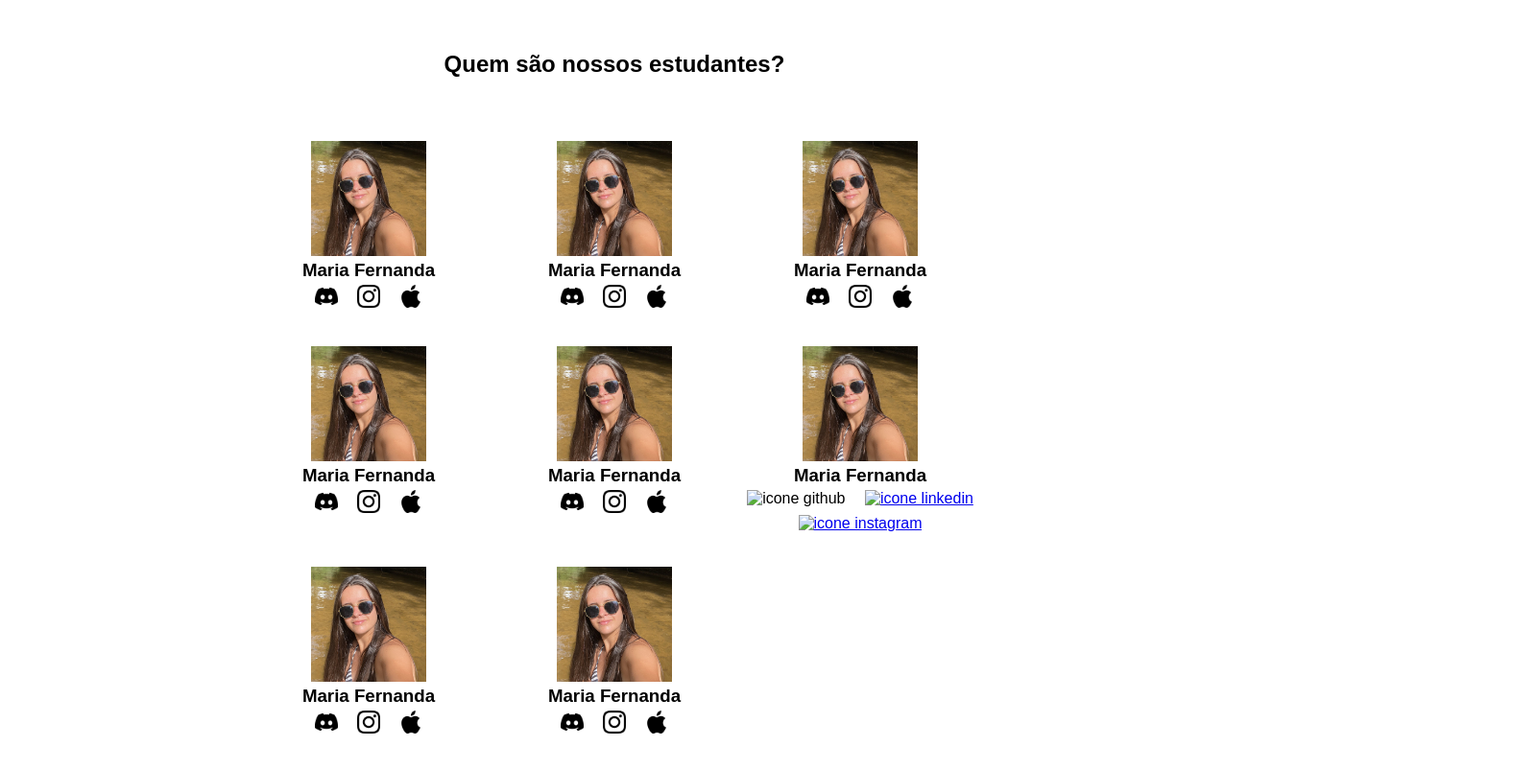
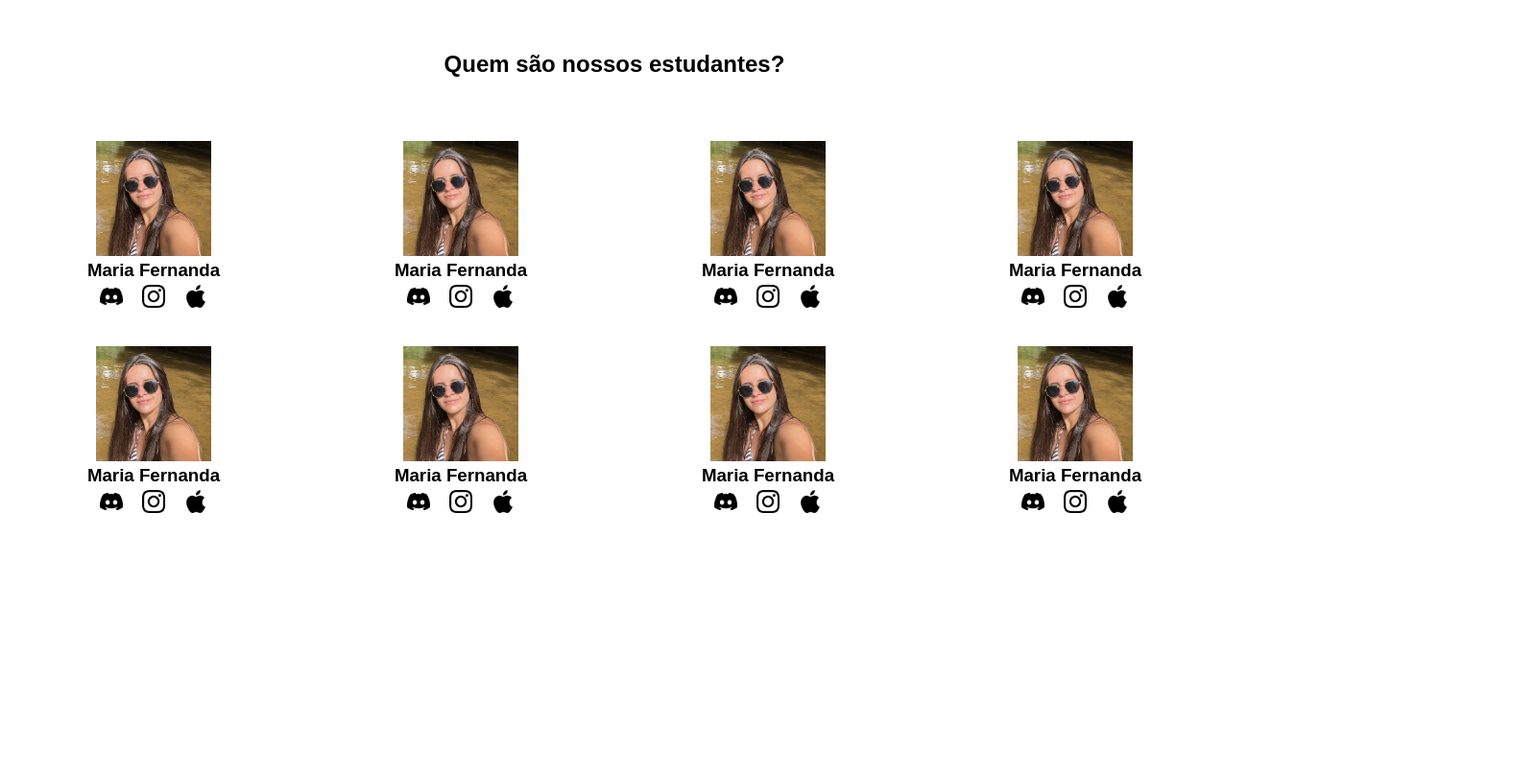
Before and after one commit to Mariacanedo/site-turma-criativa, a plain HTML site: page index.html in a window 1280 px wide. Shown: the part 455-1258 px from the top of the page at 96% size, 1600 px wide, since content can reach past the window. After the commit the page ends 1038 px from the top, so only its background shows below. Drawn offline with Linux system fonts and the light colour scheme.

Commit message:
Add files via upload

```diff
--- a/index.html
+++ b/index.html
@@ -26,6 +26,34 @@
     <section class="estudante">
         <h2 class="estudante-titulo">Quem são nossos estudantes?</h2>
         <div class="estudante-todos">
+        <div class="estudante-div">
+            <img class="estudante-imagem" src="Mariafernanda.jpg" alt="foto da Maria">
+            <h3 class="estudante-nome">Maria Fernanda</h3>
+            <a href="https://github.com/Mariacanedo"><img class="estudante-icone" src="6422197.png" alt="icone github"></a>
+            <a href="https://instagram.com/Mariacanedoo/"><img class="estudante-icone" src="6422200.png" alt="icone instagram"></a>
+            <img class="estudante-icone" src="6424299.png" alt="icone apple"></a>
+        </div>
+        <div class="estudante-div">
+            <img class="estudante-imagem" src="Mariafernanda.jpg" alt="foto da Maria">
+            <h3 class="estudante-nome">Maria Fernanda</h3>
+            <a href="https://github.com/Mariacanedo"><img class="estudante-icone" src="6422197.png" alt="icone github"></a>
+            <a href="https://instagram.com/Mariacanedoo/"><img class="estudante-icone" src="6422200.png" alt="icone instagram"></a>
+            <img class="estudante-icone" src="6424299.png" alt="icone apple"></a>
+        </div>
+        <div class="estudante-div">
+            <img class="estudante-imagem" src="Mariafernanda.jpg" alt="foto da Maria">
+            <h3 class="estudante-nome">Maria Fernanda</h3>
+            <a href="https://github.com/Mariacanedo"><img class="estudante-icone" src="6422197.png" alt="icone github"></a>
+            <a href="https://instagram.com/Mariacanedoo/"><img class="estudante-icone" src="6422200.png" alt="icone instagram"></a>
+            <img class="estudante-icone" src="6424299.png" alt="icone apple"></a>
+        </div>
+        <div class="estudante-div">
+            <img class="estudante-imagem" src="Mariafernanda.jpg" alt="foto da Maria">
+            <h3 class="estudante-nome">Maria Fernanda</h3>
+            <a href="https://github.com/Mariacanedo"><img class="estudante-icone" src="6422197.png" alt="icone github"></a>
+            <a href="https://instagram.com/Mariacanedoo/"><img class="estudante-icone" src="6422200.png" alt="icone instagram"></a>
+            <img class="estudante-icone" src="6424299.png" alt="icone apple"></a>
+        </div>
         <span></span>
         <div class="estudante-div">
             <img class="estudante-imagem" src="Mariafernanda.jpg" alt="foto da Maria">
@@ -48,8 +76,6 @@
             <a href="https://instagram.com/Mariacanedoo/"><img class="estudante-icone" src="6422200.png" alt="icone instagram"></a>
             <img class="estudante-icone" src="6424299.png" alt="icone apple"></a>
         </div>
-        <span></span>
-        <span></span>
         <div class="estudante-div">
             <img class="estudante-imagem" src="Mariafernanda.jpg" alt="foto da Maria">
             <h3 class="estudante-nome">Maria Fernanda</h3>
@@ -57,37 +83,6 @@
             <a href="https://instagram.com/Mariacanedoo/"><img class="estudante-icone" src="6422200.png" alt="icone instagram"></a>
             <img class="estudante-icone" src="6424299.png" alt="icone apple"></a>
         </div>
-        <div class="estudante-div">
-            <img class="estudante-imagem" src="Mariafernanda.jpg" alt="foto da Maria">
-            <h3 class="estudante-nome">Maria Fernanda</h3>
-            <a href="https://github.com/Mariacanedo"><img class="estudante-icone" src="6422197.png" alt="icone github"></a>
-            <a href="https://instagram.com/Mariacanedoo/"><img class="estudante-icone" src="6422200.png" alt="icone instagram"></a>
-            <img class="estudante-icone" src="6424299.png" alt="icone apple"></a>
-        </div>
-        <div class="estudante-div">
-            <img class="estudante-imagem" src="Mariafernanda.jpg" alt="foto da Maria">
-            <h3 class="estudante-nome">Maria Fernanda</h3>
-            <img class="estudante-icone" src="github.png" alt="icone github">
-            <a href="https://www.linkedin.com/in/olhe/"><img class="estudante-icone" src="linkedin.png" alt="icone linkedin"></a>
-            <a href="https://github.com/olhe12"><img class="estudante-icone" src="instagram.png" alt="icone instagram"></a>
-        </div>
-        <span></span>
-        <span></span>
-        <div class="estudante-div">
-            <img class="estudante-imagem" src="Mariafernanda.jpg" alt="foto da Maria">
-            <h3 class="estudante-nome">Maria Fernanda</h3>
-            <a href="https://github.com/Mariacanedo"><img class="estudante-icone" src="6422197.png" alt="icone github"></a>
-            <a href="https://instagram.com/Mariacanedoo/"><img class="estudante-icone" src="6422200.png" alt="icone instagram"></a>
-            <img class="estudante-icone" src="6424299.png" alt="icone apple"></a>
-        </div>
-        <div class="estudante-div">
-            <img class="estudante-imagem" src="Mariafernanda.jpg" alt="foto da Maria">
-            <h3 class="estudante-nome">Maria Fernanda</h3>
-            <a href="https://github.com/Mariacanedo"><img class="estudante-icone" src="6422197.png" alt="icone github"></a>
-            <a href="https://instagram.com/Mariacanedoo/"><img class="estudante-icone" src="6422200.png" alt="icone instagram"></a>
-            <img class="estudante-icone" src="6424299.png" alt="icone apple"></a>
-        </div>
-
     </div>
     </section>
 
--- a/style.css
+++ b/style.css
@@ -70,5 +70,5 @@ body {
 
 .estudante-todos{
     display: grid;
-    grid-template-columns: 20% 20% 20% 20% 20%;
+    grid-template-columns: 25% 25% 25% 25% 25%;
 }
```
